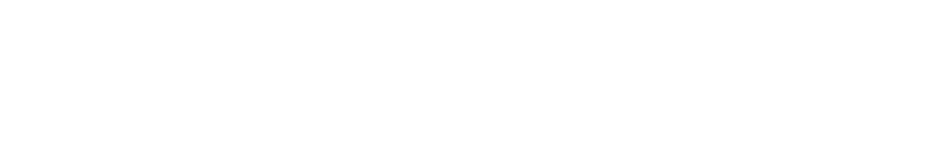
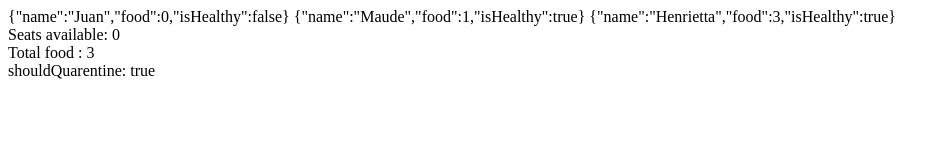
Before and after one commit to xanthonyalvarezx/oregon-trail-extended, a plain HTML site: page index.html in a window 1280 px wide. Shown: the whole page, without its empty margins (0-949 px from the left). Drawn offline with Linux system fonts and the light colour scheme.

Commit message:
appended details to the DOM

```diff
--- a/assets/scripts/main.js
+++ b/assets/scripts/main.js
@@ -15,3 +15,24 @@ juan.eat() // Juan has run out of food!
 console.log(juan)
 console.log(`Wagon Should Quarantine?: ${ wagon.shouldQuarantine() } – EXPECTED: true. Juan has run out of food and become unhealthy!`)
 console.log(`Wagon's Total Food?: ${ wagon.totalFood() } – EXPECTED: 3.`)
+
+const main = document.querySelector('main')
+let currentTravelers = document.createElement('div')
+currentTravelers.id = 'wagon1'
+main.append(currentTravelers)
+currentTravelers.append(JSON.stringify(juan),' ', JSON.stringify(maude),' ', JSON.stringify(henrietta))
+
+let seats = document.createElement('div')
+seats.id = 'wagonCapacity'
+seats.append('Seats available:',' ', wagon.getAvailableSeatCount())
+main.append(seats)
+
+let food = document.createElement('div')
+food.id = 'totalFood'
+food.append('Total food :',' ', wagon.totalFood())
+main.append(food)
+
+let quarentine = document.createElement('div')
+quarentine.id = 'shouldQuarentine'
+quarentine.append('shouldQuarentine:',' ', wagon.shouldQuarantine())
+main.append(quarentine)
--- a/index.html
+++ b/index.html
@@ -7,6 +7,9 @@
     <link rel="stylesheet" href="./assets/style.css">
 </head>
 <body>
+    <main>
+
+    </main>
     <script src="./assets/scripts/classes.js"></script>
     <script src="./assets/scripts/main.js"></script>
 </body>
```
Also changed, not shown: assets/scripts/classes.js (line endings or trailing spaces).
